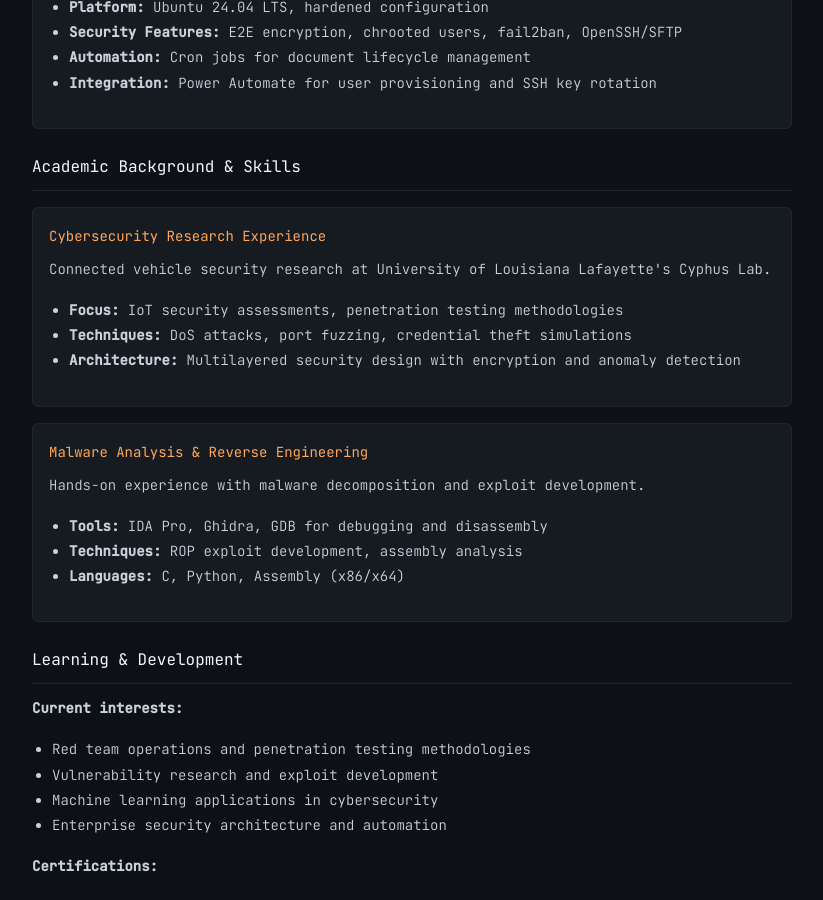
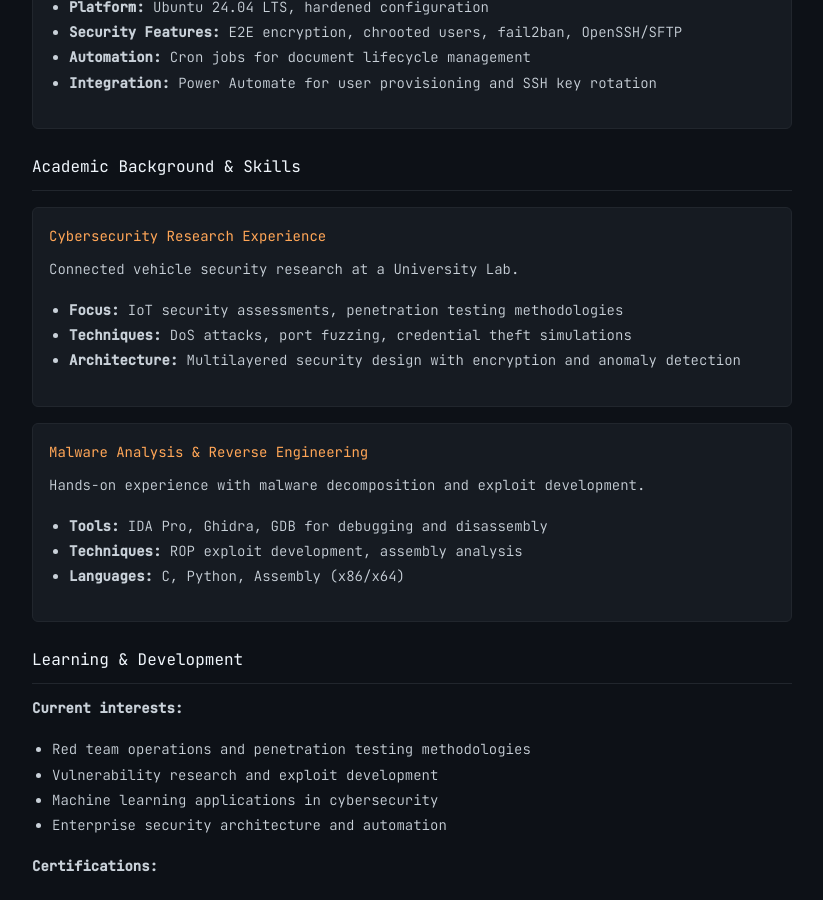
Before and after one commit to ShaneIan/SpoonBlog, a Jekyll site: the page built from portfolio.md, in a window 1280 px wide and 900 px high, scrolled down 918 px. Shown: the whole window, without its empty margins (228-1051 px from the left). Built offline with Jekyll 4.4.1, drawn with Linux system fonts in a browser that asks for light colours.

Commit message:
Update portfolio.md

```diff
--- a/portfolio.md
+++ b/portfolio.md
@@ -48,7 +48,7 @@ permalink: /portfolio/
 
         <div class="methodology">
             <h4>Cybersecurity Research Experience</h4>
-            <p>Connected vehicle security research at University of Louisiana Lafayette's Cyphus Lab.</p>
+            <p>Connected vehicle security research at a University Lab.</p>
             <ul>
                 <li><strong>Focus:</strong> IoT security assessments, penetration testing methodologies</li>
                 <li><strong>Techniques:</strong> DoS attacks, port fuzzing, credential theft simulations</li>
```
